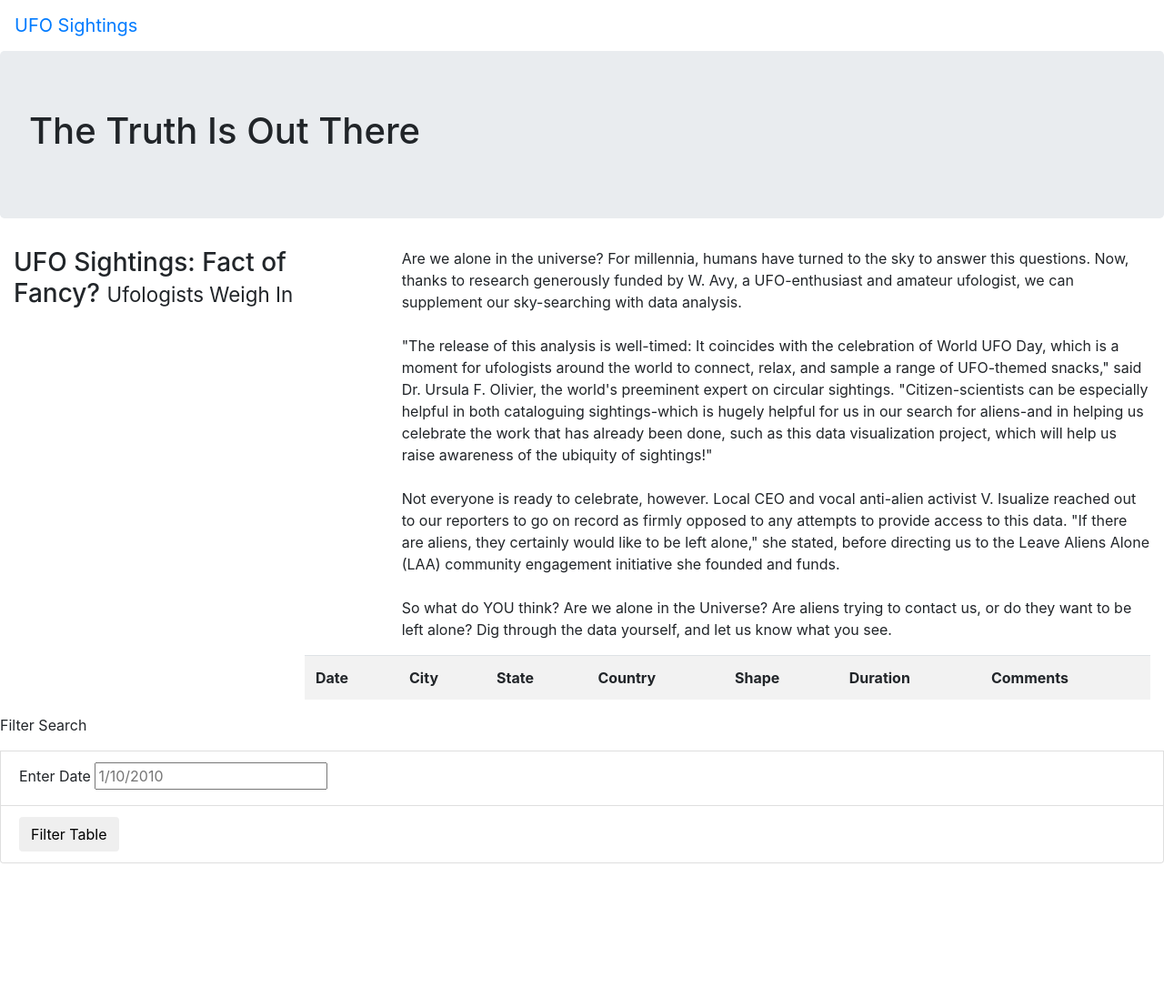
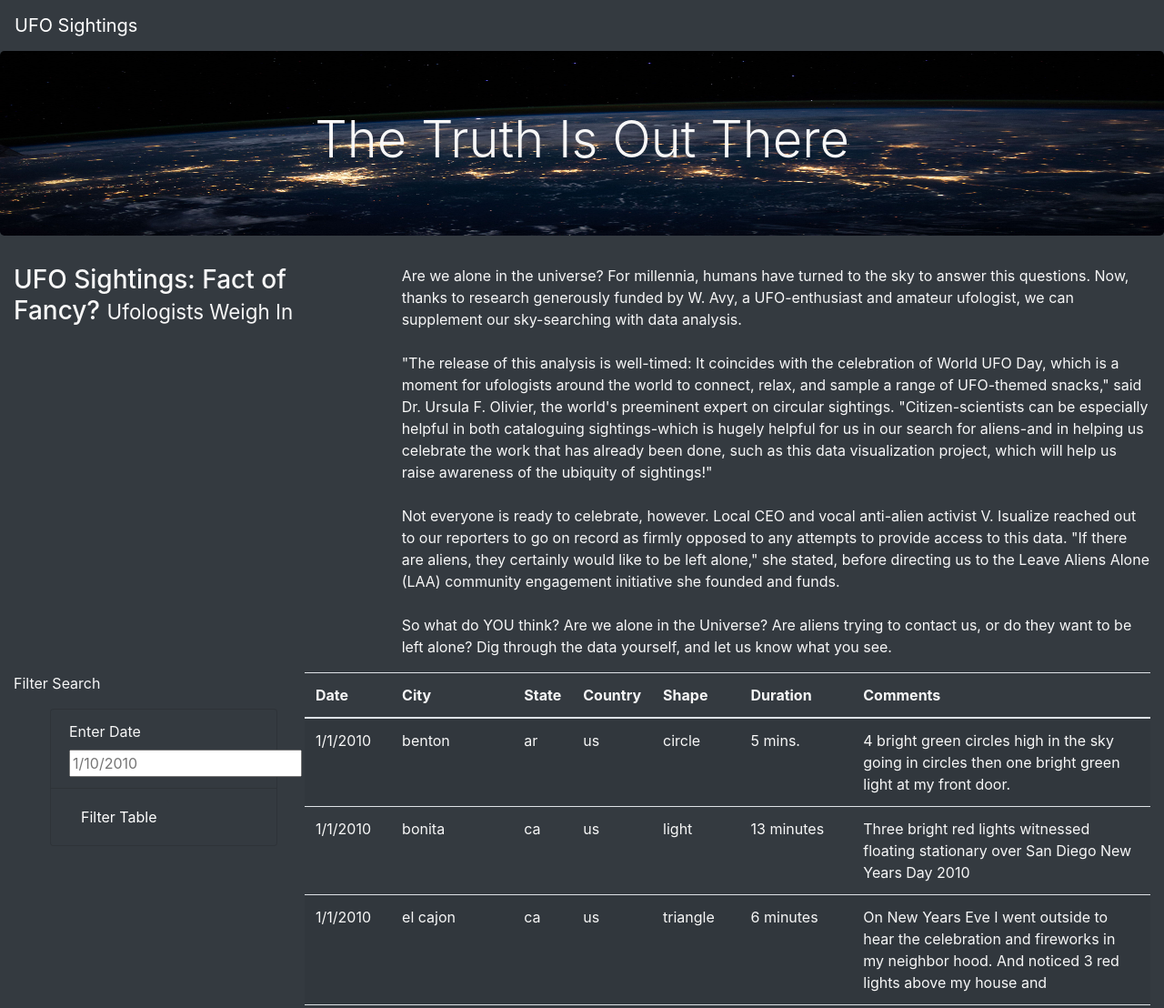
Before and after one commit to mrma2318/UFOs, a plain HTML site: page index.html in a window 1280 px wide. Shown: the top 1108 px of the page at 91% size. Before the commit the page ends 949 px from the top, so only its background shows below. Drawn offline with nearby package versions, Linux system fonts and the light colour scheme.

Commit message:
Uploading UFO webpage material

```diff
--- a/index.html
+++ b/index.html
@@ -16,15 +16,15 @@
     <link rel="stylesheet" href="static/css/style.css">
 
 </head>
-<body>
+<body class="bg-dark">
     <div class="wrapper">
-        <nav class="navbar navbar-expand-lg">
+        <nav class="navbar navbar-dark bg-dark navbar-expand-lg">
             <a class="navbar-brand" href="index.html">UFO Sightings</a>
         </nav>
     </div>
 
     <div class="jumbotron">
-        <h1>The Truth Is Out There</h1>
+        <h1 class="display-4">The Truth Is Out There</h1>
     </div>
 
     <div class="container-fluid">
@@ -43,11 +43,23 @@
     <div class="container-fluid">
         <div class="row">
             <div class="col-md-3">
+                <form class="bg-dark">
+                    <p>Filter Search</p>
+                    <ul class =" bg-dark list_group">
+                        <li class="bg-dark list-group-item">
+                            <label for="date">Enter Date</label>
+                            <input type="text" placeholder="1/10/2010" id="datetime" />
+                        </li>
+                        <li class="bg-dark list-group-item">
+                            <button id="filter-btn" type="button" class="btn btn-dark">Filter Table</button>
+                        </li>
+                    </ul>
+                </form>
 
             </div>
             <div class="col-md-9">
                 <table class="table table-striped">
-                <thread>
+                    <thead>
                         <tr>
                             <th>Date</th>
                             <th>City</th>
@@ -57,26 +69,15 @@
                             <th>Duration</th>
                             <th>Comments</th>
                         </tr>
-                </thread>
+                    </thead>
+                    <tbody></tbody>
                 </table>
             </div>
         </div>
     </div>
 
-        <form>
-            <p>Filter Search</p>
-        </form>
-
-    <ul class ="list_group">
-
-    </ul>
-
-    <li class="list-group-item">
-        <label for="date">Enter Date</label>
-        <input type="text" placeholder="1/10/2010" id="datetime" />
-    </li>
-    <li class="list-group-item">
-        <button id="filter-btn" type="button" class="btn btn-default">Filter Table</button>
-    </li>
+    <script src="https://cdnjs.cloudflare.com/ajax/libs/d3/4.12.0/d3.js"></script>
+    <script src="static/js/data.js"></script>
+    <script src="static/js/app.js"></script>
 </body>
 </html>
--- a/static/css/style.css
+++ b/static/css/style.css
@@ -0,0 +1,9 @@
+body {
+    color: #f7f7f7;
+}
+
+.jumbotron {
+    background-image: url("../images/nasa.jpg");
+    background-size: 100% 100%;
+    text-align: center;
+}
```
Also changed, not shown: static/images/nasa.jpg (added), 2 other files. Lines whose indentation alone changed are shown as unchanged.
